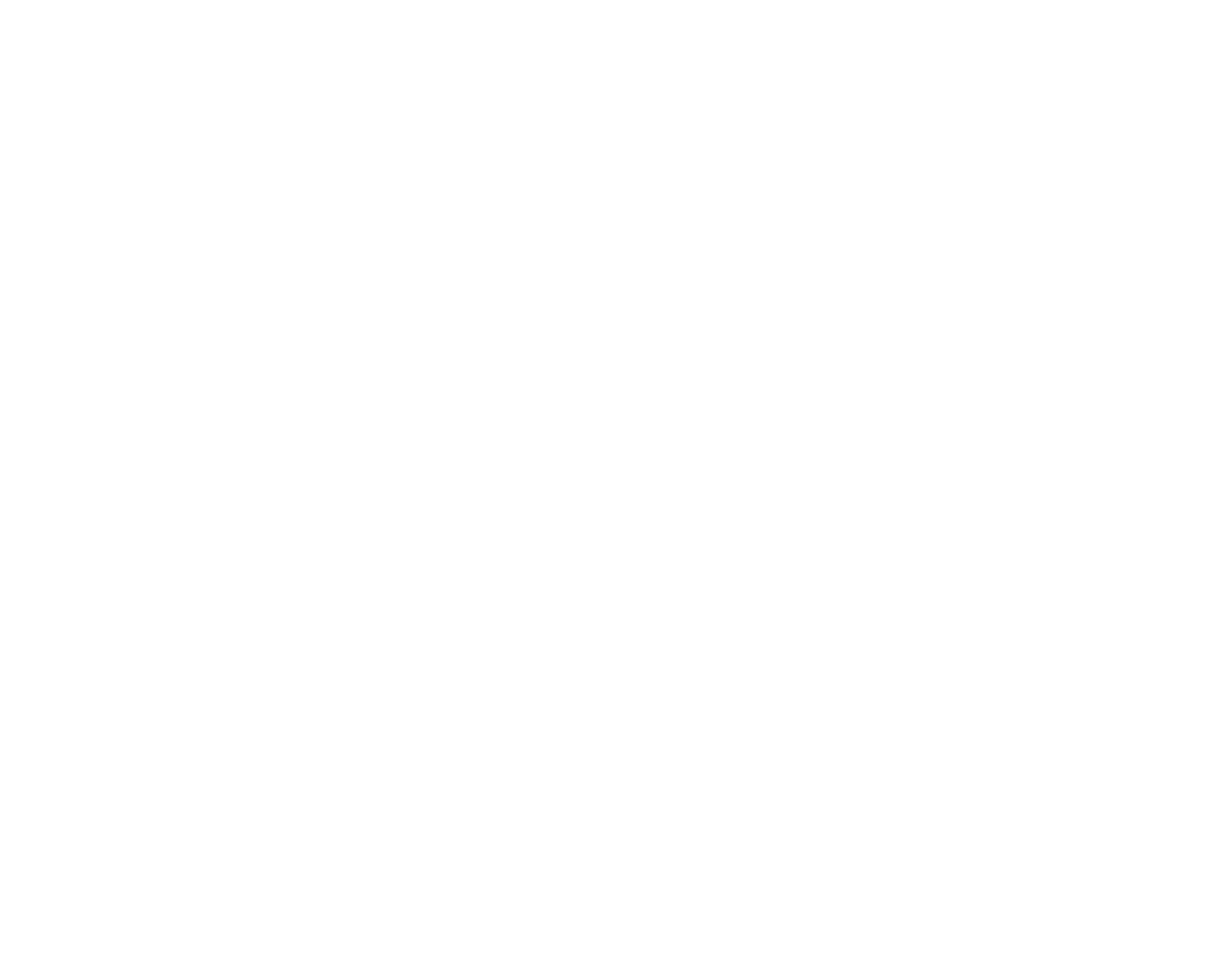
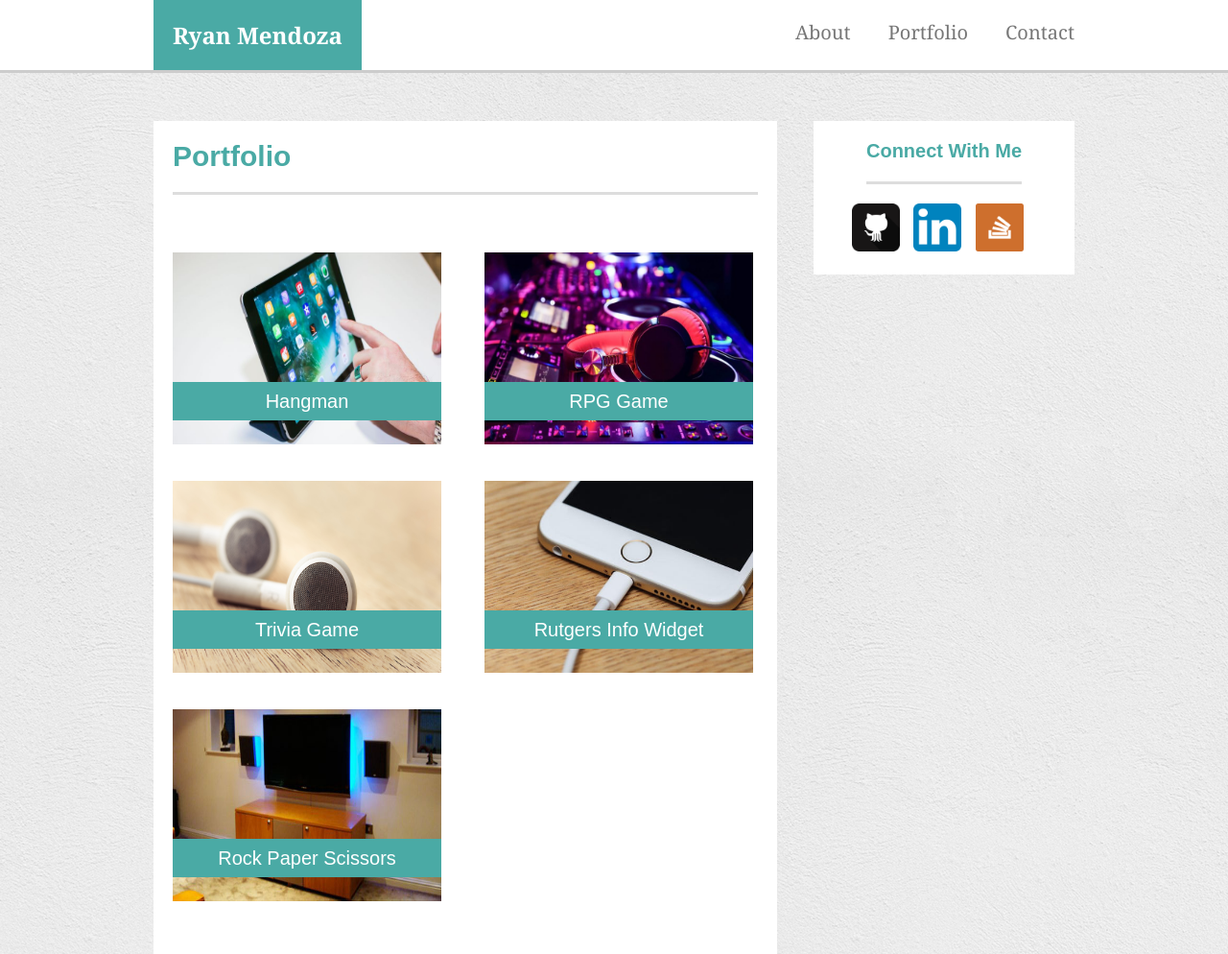
Before and after one commit to rjm925/Basic-Portfolio, a plain HTML site: page portfolio.html in a window 1280 px wide. Shown: the top 994 px of the page at 96% size. Before the commit the page ends 800 px from the top, so only its background shows below. Drawn offline with Linux system fonts and the light colour scheme.

Commit message:
Finished

```diff
--- a/assets/style.css
+++ b/assets/style.css
@@ -36,7 +36,7 @@ header::after {
 h2 {
 	float: left;
 	background-color: #4aaaa5;
-	color: white;
+	color: #ffffff;
 	margin: 0;
 	padding: 20px;
 }
@@ -76,6 +76,15 @@ article {
 	overflow: auto;
 }
 
+.portfolio {
+	background-color: #ffffff;
+	width: 650px;
+	height: 850px;
+	margin: 50px 0px 50px 0px;
+	padding-bottom: 25px;
+	overflow: hidden;
+}
+
 h3 {
 	color: #4aaaa5;
 	margin: 20px 20px 20px 20px;
@@ -113,6 +122,11 @@ h4 {
 	height: 50px;
 }
 
+.me {
+	width: 200px;
+	height: 150px;
+}
+
 form {
 	margin-left: 20px;
 	color: #777777;
@@ -137,6 +151,91 @@ textarea {
 	padding: 15px;
 }
 
+.projects {
+	width: 280px;
+	height: 200px;
+	padding-bottom: 50px;
+}
+
+.rpg {
+	position: relative;
+	left: 325px;
+	bottom: 294px;
+}
+
+.trivia {
+	position: relative;
+	bottom: 350px;
+}
+
+.widget {
+	position: relative;
+	left: 325px;
+	bottom: 644px;
+}
+
+.rps {
+	position: relative;
+	bottom: 700px;
+}
+
+#hangman {
+	position: relative;
+	background-color: #4aaaa5;
+	color: #ffffff;
+	font-size: 20px;
+	text-align: center;
+	width: 280px;
+	top: 175px;
+	z-index: 2;
+}
+
+#rpggames {
+	position: relative;
+	background-color: #4aaaa5;
+	color: #ffffff;
+	font-size: 20px;
+	text-align: center;
+	width: 280px;
+	left: 325px;
+	bottom: 119px;
+	z-index: 2;
+}
+
+#trivia {
+	position: relative;
+	background-color: #4aaaa5;
+	color: #ffffff;
+	font-size: 20px;
+	text-align: center;
+	width: 280px;
+	bottom: 175px;
+	z-index: 2;
+}
+
+#widget {
+	position: relative;
+	background-color: #4aaaa5;
+	color: #ffffff;
+	font-size: 20px;
+	text-align: center;
+	width: 280px;
+	left: 325px;
+	bottom: 469px;
+	z-index: 2;
+}
+
+#rps {
+	position: relative;
+	background-color: #4aaaa5;
+	color: #ffffff;
+	font-size: 20px;
+	text-align: center;
+	width: 280px;
+	bottom: 525px;
+	z-index: 2;
+}
+
 footer {
 	background: #666666;
 	color: white;
--- a/portfolio.html
+++ b/portfolio.html
@@ -0,0 +1,56 @@
+<!DOCTYPE html>
+<html>
+	<head>
+		<title>Portfolio</title>
+		<link rel="stylesheet" type="text/css" href="assets/style.css">
+	</head>
+
+	<body>
+		<header>
+			<div class="navbar">
+				<h2>Ryan Mendoza</h2>
+				<nav>
+					<ul>
+						<li><a href="index.html">About</a></li>
+						<li><a href="portfolio.html">Portfolio</a></li>
+						<li><a href="contact.html">Contact</a></li>
+					</ul>
+				</nav>
+			</div>
+		</header>
+
+		<section>
+			<div class="mainContent">
+
+				<div class="sidebar">
+					<h4>Connect With Me</h4>
+					<div class="icons">
+						<a href="https://github.com/rjm925"><img src="images/github.png" class="icon"></a>
+						<a href="https://www.linkedin.com/in/ryanmendoza925/"><img src="images/linkedin.png" class="icon"></a>
+						<a href="https://stackoverflow.com/users/8391963/ryan-mendoza"><img src="images/stackoverflow.png" class="icon"></a>
+					</div>
+				</div>
+
+				<article class="portfolio">
+					<h3>Portfolio</h3>
+					<div class="box-set">
+						<p id="hangman">Hangman</p>
+						<img src="images/hangman.jpg" class="projects hangman">
+						<p id="rpggames">RPG Game</p>
+						<img src="images/rpggames.jpg" class="projects rpg">
+						<p id="trivia">Trivia Game</p>
+						<img src="images/trivia.jpg" class="projects trivia">
+						<p id="widget">Rutgers Info Widget</p>
+						<img src="images/widget.jpg" class="projects widget">
+						<p id="rps">Rock Paper Scissors</p>
+						<img src="images/rockpaperscissors.jpg" class="projects rps">
+					</div>
+				</article>
+
+			</div>
+		</section>
+
+		<footer>&copy; Copyright 2017 Ryan Mendoza</footer>
+
+	</body>
+</html>
```
Also changed, not shown: contact.html (+6 -6 lines), index.html (+8 -8 lines), images/AboutMe.jpg (added), images/hangman.jpg (added), images/rockpaperscissors.jpg (added), images/rpggames.jpg (added), images/trivia.jpg (added), images/widget.jpg (added).
